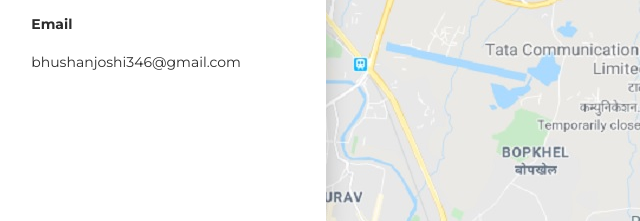
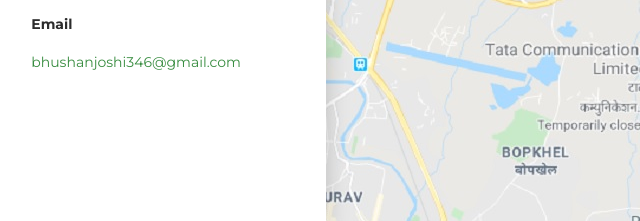
Before and after one commit to mebhushanjoshi/portfolio, a plain HTML site: page index.html in a window 1280 px wide. Shown: the part 4425-4646 px from the top of the page, 640-1280 px from the left. Drawn offline with Linux system fonts and the light colour scheme.

Commit message:
Update index.html

```diff
--- a/index.html
+++ b/index.html
@@ -448,7 +448,7 @@
                     <p><strong>Phone</strong></p>
                     <p><a href="tel:+917038726065">+917038726065</a></p>
                     <p><strong>Email</strong></p>
-                    <p>bhushanjoshi346@gmail.com</p>
+                    <p><a href="mailto:bhushanjoshi346@gmail.com">bhushanjoshi346@gmail.com</a></p>
                   </div>
                 </div>
               </div>
```
